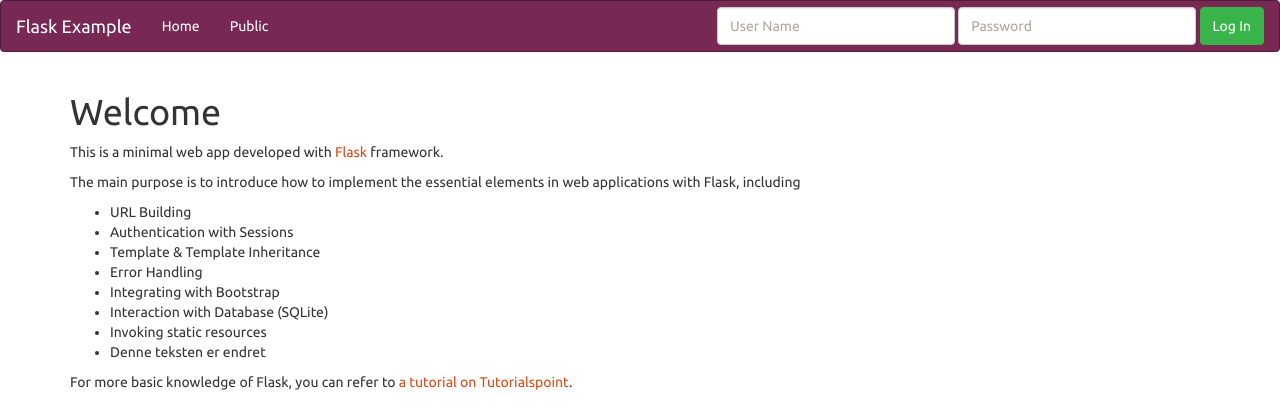
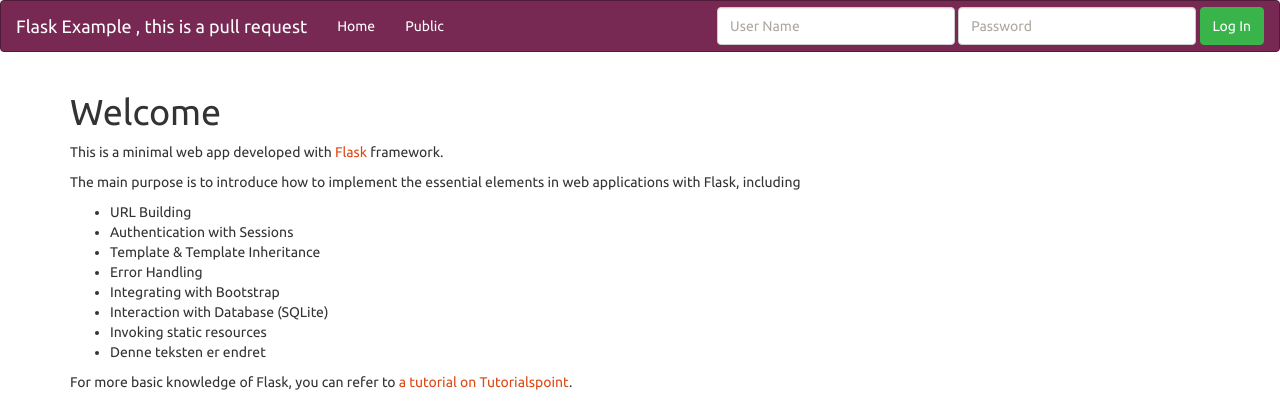
Before and after one commit to sverreka/devops-eksamen, a Flask app: page / in a window 1280 px wide. Shown: the top 420 px of the page. Run offline with Flask 2, Linux system fonts and the light colour scheme; some libraries are stand-ins or nearby versions.

Commit message:
changed title
changed title to Flask Example , this is a pull request

```diff
--- a/templates/layout.html
+++ b/templates/layout.html
@@ -14,7 +14,7 @@
               <span class="icon-bar"></span>
               <span class="icon-bar"></span>
             </button>
-            <a class="navbar-brand" href="/">Flask Example</a>
+            <a class="navbar-brand" href="/">Flask Example , this is a pull request</a>
         </div>
 
         <div class="collapse navbar-collapse" id="myNavbar">
```
